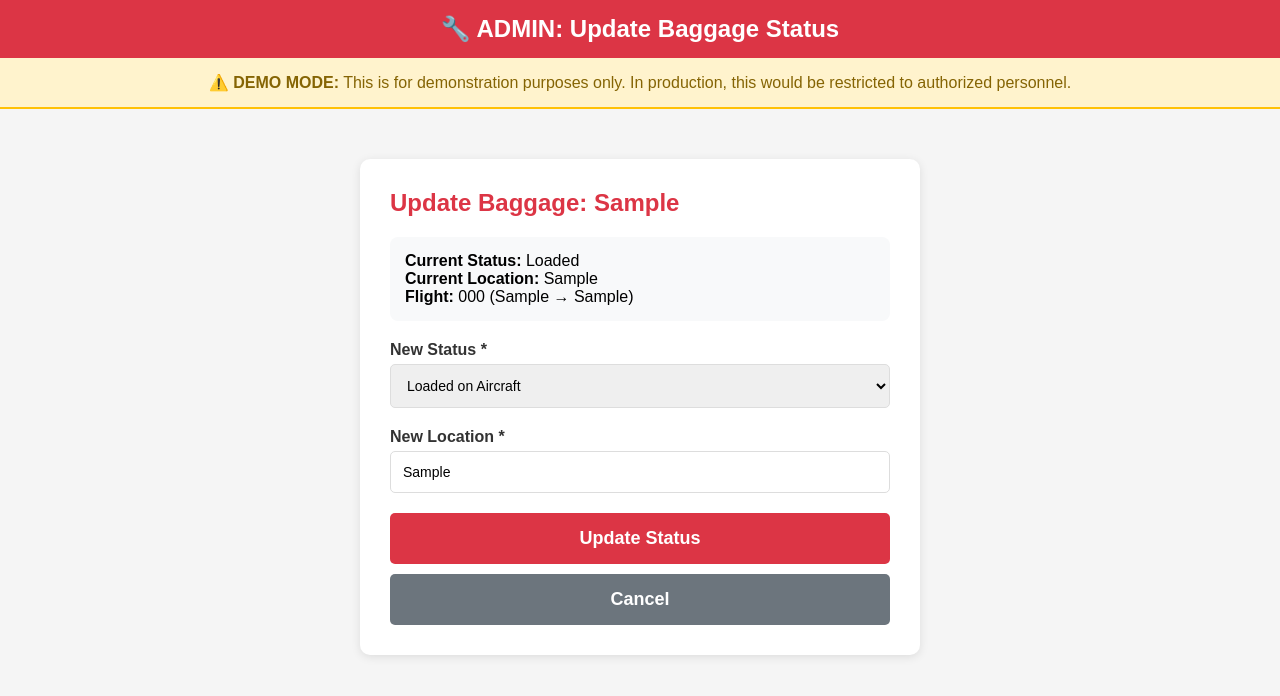
After one commit to henry-ibe/operation-phoenix, a Flask app: a page that uses templates/booking/admin_baggage.html in a window 1280 px wide. The commit adds this page. Shown: the top 696 px of the page. Run offline with Flask 3, Linux system fonts and the light colour scheme; tables that the repository leaves empty hold one stand-in row (values such as "Sample post").

Commit message:
Baggage Tracking System Complete: Full End-to-End Implementation
NEW FEATURES:
✅ Baggage check-in during flight check-in
✅ Dynamic baggage addition (multiple bags)
✅ Automatic baggage tag generation (BA######)
✅ Baggage database table with relationships
✅ Baggage displayed on boarding pass
✅ Public baggage tracking page
✅ Visual timeline showing baggage journey
✅ Real-time status updates
✅ Admin interface for status updates (demo mode)
✅ 5-stage tracking system

DATABASE:
- Created baggage table
- Linked to bookings (one-to-many)
- Tracks: tag, weight, status, location, timestamp

BAGGAGE STATUSES:
1. Checked In
2. In Transit to Aircraft
3. Loaded on Aircraft
4. Arrived at Destination
5. Ready for Collection

UI COMPONENTS:
- Interactive baggage form on check-in page
- Add/remove baggage items dynamically
- Boarding pass baggage section
- Public tracking interface
- Visual progress timeline
- Admin update interface

USER FLOWS:
1. Passenger checks in → Adds baggage → Gets tags
2. Anyone can track by tag number
3. Admin updates status → Real-time tracking
4. Passenger sees progress timeline

This completes the core airline system functionality!

```diff
--- a/routes/booking.py
+++ b/routes/booking.py
@@ -5,7 +5,7 @@ from flask import Blueprint, render_template, request
 from flask_login import current_user
 from datetime import datetime
 from sqlalchemy import func
-from models import db, Airport, Flight, Booking
+from models import db, Airport, Flight, Booking, Baggage
 import random
 import string
 
@@ -111,16 +111,7 @@ def checkin(booking_ref):
     if booking.checked_in:
         return render_template('booking/boarding_pass.html', booking=booking)
 
-    # TESTING MODE: Skip 24-hour check for now
-    # from datetime import timedelta
-    # now = datetime.now()
-    # checkin_opens = booking.flight.scheduled_departure - timedelta(hours=24)
-    # if now < checkin_opens:
-    #     hours_remaining = int((checkin_opens - now).total_seconds() / 3600)
-    #     error = f"Check-in opens {hours_remaining} hours before departure"
-    #     return render_template('booking/checkin_error.html', error=error, booking=booking)
-
-    # Show seat selection
+    # Show seat selection and baggage
     return render_template('booking/checkin.html', booking=booking)
 
 @booking_bp.route('/checkin/confirm/<booking_ref>', methods=['POST'])
@@ -130,9 +121,74 @@ def confirm_checkin(booking_ref):
 
     seat_number = request.form.get('seat_number')
 
+    # Update booking
     booking.checked_in = True
     booking.seat_number = seat_number
+
+    # Process baggage
+    baggage_weights = request.form.getlist('baggage_weight[]')
+    baggage_descriptions = request.form.getlist('baggage_description[]')
+
+    for i, weight in enumerate(baggage_weights):
+        if weight:  # Only add if weight is provided
+            # Generate baggage tag
+            baggage_tag = f"BA{random.randint(100000, 999999)}"
+
+            description = baggage_descriptions[i] if i < len(baggage_descriptions) else "Checked bag"
+
+            baggage = Baggage(
+                baggage_tag=baggage_tag,
+                booking_id=booking.booking_id,
+                weight=float(weight),
+                status='checked_in',
+                current_location=f"{booking.flight.origin_airport} - Check-in Counter",
+                last_updated=datetime.now(),
+                description=description
+            )
+
+            db.session.add(baggage)
 
     db.session.commit()
 
     return render_template('booking/boarding_pass.html', booking=booking)
+
+@booking_bp.route('/baggage/track', methods=['GET', 'POST'])
+def track_baggage():
+    """Track baggage by tag number"""
+    baggage = None
+    error = None
+
+    if request.method == 'POST':
+        tag = request.form.get('baggage_tag', '').strip().upper()
+
+        if tag:
+            baggage = Baggage.query.filter_by(baggage_tag=tag).first()
+
+            if not baggage:
+                error = "Baggage not found. Please check your tag number."
+        else:
+            error = "Please enter a baggage tag number."
+
+    return render_template('booking/track_baggage.html', baggage=baggage, error=error)
+
+@booking_bp.route('/baggage/admin/<baggage_tag>', methods=['GET', 'POST'])
+def admin_baggage(baggage_tag):
+    """Admin page to update baggage status (DEMO)"""
+    from flask import flash, redirect
+
+    baggage = Baggage.query.filter_by(baggage_tag=baggage_tag).first_or_404()
+
+    if request.method == 'POST':
+        new_status = request.form.get('status')
+        new_location = request.form.get('location')
+
+        baggage.status = new_status
+        baggage.current_location = new_location
+        baggage.last_updated = datetime.now()
+
+        db.session.commit()
+
+        flash(f'Baggage {baggage_tag} status updated to {new_status}!', 'success')
+        return redirect(f'/booking/baggage/track')
+
+    return render_template('booking/admin_baggage.html', baggage=baggage)
--- /dev/null
+++ b/templates/booking/admin_baggage.html
@@ -0,0 +1,117 @@
+<!DOCTYPE html>
+<html>
+<head>
+    <title>Update Baggage Status - Phoenix Air</title>
+    <style>
+        * { margin: 0; padding: 0; box-sizing: border-box; }
+        body { font-family: Arial, sans-serif; background: #f5f5f5; }
+        .navbar {
+            background: #dc3545;
+            color: white;
+            padding: 15px 20px;
+            text-align: center;
+        }
+        .navbar h1 { font-size: 24px; }
+        .warning {
+            background: #fff3cd;
+            color: #856404;
+            padding: 15px;
+            text-align: center;
+            border-bottom: 2px solid #ffc107;
+        }
+        .container {
+            max-width: 600px;
+            margin: 30px auto;
+            padding: 20px;
+        }
+        .card {
+            background: white;
+            padding: 30px;
+            border-radius: 10px;
+            box-shadow: 0 2px 10px rgba(0,0,0,0.1);
+        }
+        h2 { color: #dc3545; margin-bottom: 20px; }
+        .current-status {
+            background: #f8f9fa;
+            padding: 15px;
+            border-radius: 8px;
+            margin-bottom: 20px;
+        }
+        .form-group {
+            margin-bottom: 20px;
+        }
+        .form-group label {
+            display: block;
+            margin-bottom: 5px;
+            font-weight: bold;
+            color: #333;
+        }
+        .form-group select, .form-group input {
+            width: 100%;
+            padding: 12px;
+            border: 1px solid #ddd;
+            border-radius: 5px;
+            font-size: 14px;
+        }
+        .btn {
+            background: #dc3545;
+            color: white;
+            padding: 15px 40px;
+            border: none;
+            border-radius: 5px;
+            font-size: 18px;
+            font-weight: bold;
+            cursor: pointer;
+            width: 100%;
+        }
+        .btn:hover { background: #c82333; }
+        .btn-secondary {
+            background: #6c757d;
+            margin-top: 10px;
+        }
+        .btn-secondary:hover { background: #5a6268; }
+    </style>
+</head>
+<body>
+    <div class="navbar">
+        <h1>🔧 ADMIN: Update Baggage Status</h1>
+    </div>
+
+    <div class="warning">
+        ⚠️ <strong>DEMO MODE:</strong> This is for demonstration purposes only. In production, this would be restricted to authorized personnel.
+    </div>
+
+    <div class="container">
+        <div class="card">
+            <h2>Update Baggage: {{ baggage.baggage_tag }}</h2>
+
+            <div class="current-status">
+                <strong>Current Status:</strong> {{ baggage.status.replace('_', ' ').title() }}<br>
+                <strong>Current Location:</strong> {{ baggage.current_location }}<br>
+                <strong>Flight:</strong> {{ baggage.booking.flight.flight_number }} ({{ baggage.booking.flight.origin_airport }} → {{ baggage.booking.flight.destination_airport }})
+            </div>
+
+            <form method="POST">
+                <div class="form-group">
+                    <label>New Status *</label>
+                    <select name="status" required>
+                        <option value="checked_in" {% if baggage.status == 'checked_in' %}selected{% endif %}>Checked In</option>
+                        <option value="in_transit" {% if baggage.status == 'in_transit' %}selected{% endif %}>In Transit to Aircraft</option>
+                        <option value="loaded" {% if baggage.status == 'loaded' %}selected{% endif %}>Loaded on Aircraft</option>
+                        <option value="arrived" {% if baggage.status == 'arrived' %}selected{% endif %}>Arrived at Destination</option>
+                        <option value="delivered" {% if baggage.status == 'delivered' %}selected{% endif %}>Ready for Collection</option>
+                    </select>
+                </div>
+
+                <div class="form-group">
+                    <label>New Location *</label>
+                    <input type="text" name="location" value="{{ baggage.current_location }}" required>
+                </div>
+
+                <button type="submit" class="btn">Update Status</button>
+                <a href="/booking/baggage/track" class="btn btn-secondary" style="text-decoration: none; display: block; text-align: center;">Cancel</a>
+            </form>
+        </div>
+    </div>
+</body>
+</html>
--- a/templates/index.html
+++ b/templates/index.html
@@ -146,6 +146,7 @@
             <a href="/">Home</a>
             <a href="/booking/search">Search Flights</a>
             <a href="/booking/view">View Booking</a>
+            <a href="/booking/baggage/track">Track Baggage</a>
             {% if current_user.is_authenticated %}
                 <a href="/auth/dashboard">Dashboard</a>
                 <a href="/auth/profile">Profile</a>
```
Also changed, not shown: models.py (+15 -0 lines), templates/booking/boarding_pass.html (+36 -0 lines), templates/booking/checkin.html (+95 -7 lines), templates/booking/track_baggage.html (added, +278 -0 lines).
